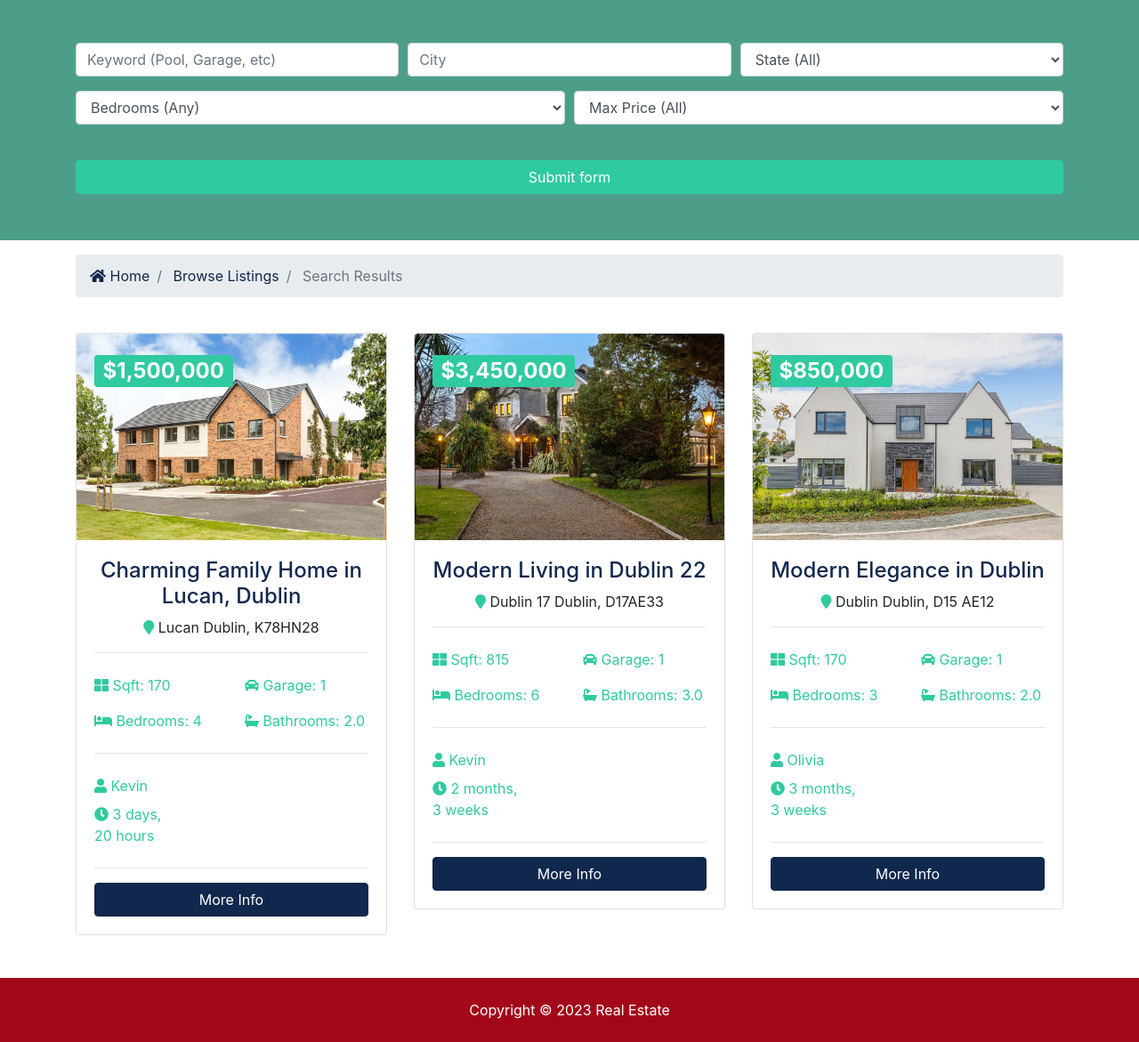
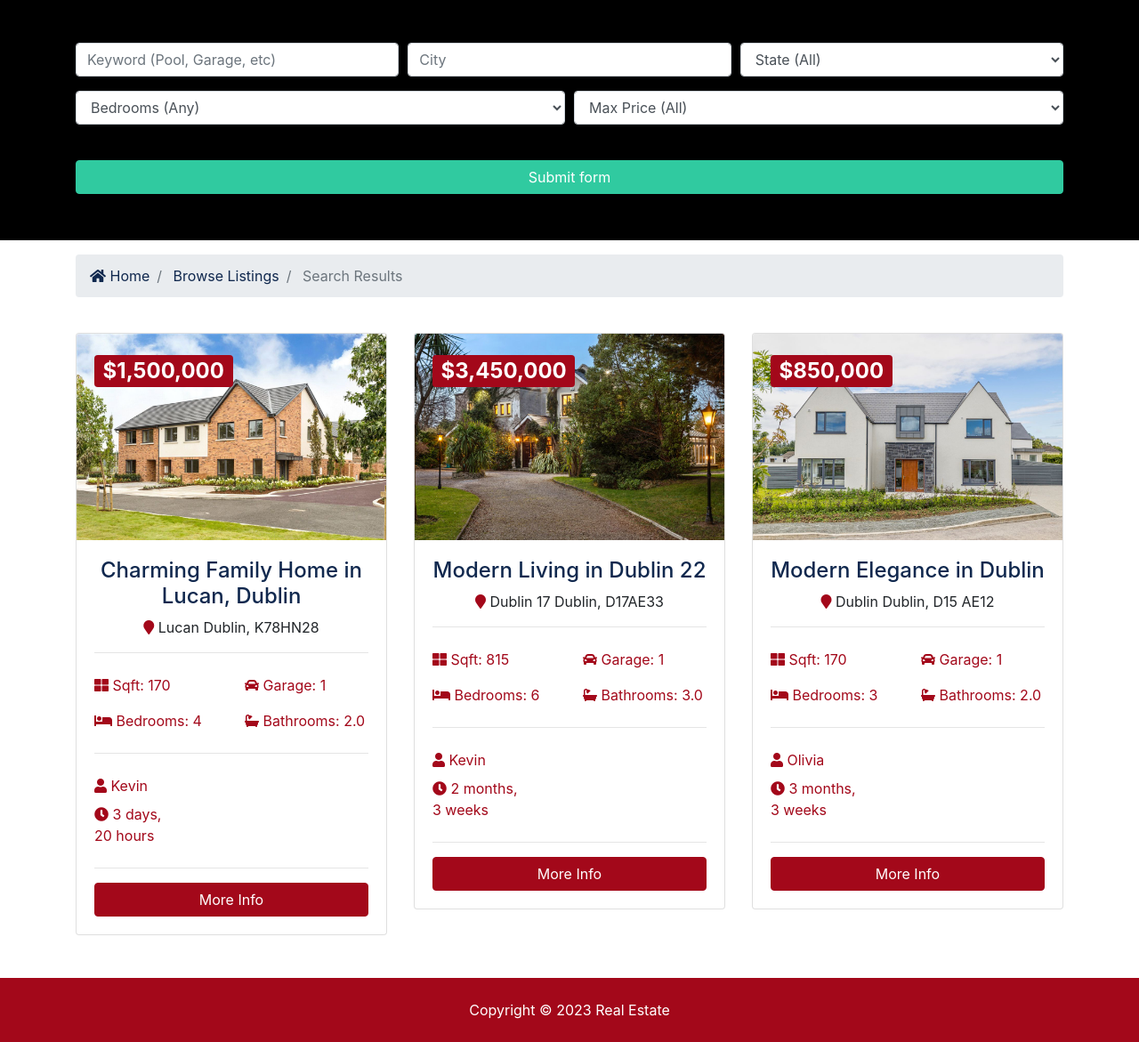
Before and after one commit to zebamahfuz/CPP, a Django app: page /listings/search in a window 1280 px wide. Shown: the part 89-1260 px from the top of the page at 89% size. Run offline with Django 3.2, Linux system fonts and the light colour scheme; data comes from the database, SQL or seed files in the repository; some libraries are stand-ins or nearby versions.

Commit message:
Update search.html

```diff
--- a/templates/listings/search.html
+++ b/templates/listings/search.html
@@ -5,6 +5,25 @@
 {% block title %} | Search Results {% endblock %}
 
 {% block content %}
+<style>
+  #showcase-inner::before {
+   background: rgb(0 0 0 / 100%);
+}
+
+.text-secondary {
+  color: #a3081a !important;
+}
+
+.btn-primary  {
+  color: #fff;
+  background-color: #a3081a;
+  border-color: #a3081a;
+}
+.badge-secondary {
+  color: #212529;
+  background-color: #a3081a;
+}
+</style>
 <section id="showcase-inner" class="showcase-search text-white py-5">
     <div class="container">
       <div class="row text-center">
```
